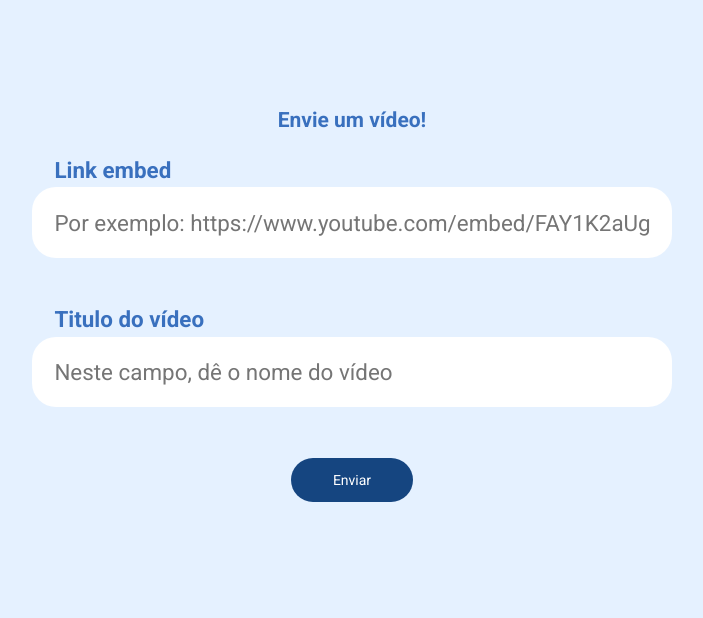
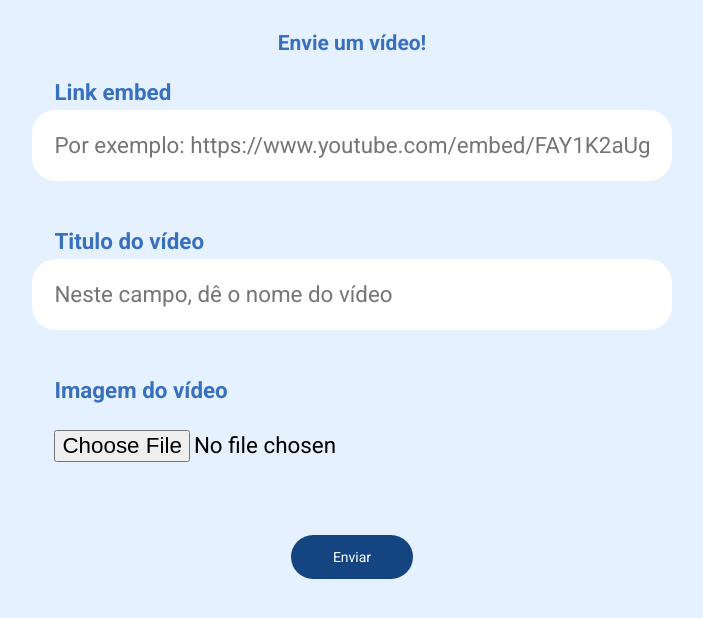
Before and after one commit to dunirvana/php-alura-play, a PHP site: page /views/video-form.php in a window 1280 px wide. Shown: the part 80-698 px from the top of the page, without its empty margins (288-991 px from the left). Run offline with PHP 8.4, Linux system fonts and the light colour scheme; the template is opened without the code that fills it, so the values that code supplies are empty.

Commit message:
Ajuste para o upload de arquivos

```diff
--- a/views/video-form.php
+++ b/views/video-form.php
@@ -4,6 +4,7 @@ require_once __DIR__ . '/inicio-html.php';
 ?>
 <main class="container">
     <form class="container__formulario"
+          enctype="multipart/form-data"
           method="post">
         <h2 class="formulario__titulo">Envie um vídeo!</h2>
         <div class="formulario__campo">
@@ -26,6 +27,16 @@ require_once __DIR__ . '/inicio-html.php';
                    id='titulo' />
         </div>
 
+        <div class="formulario__campo">
+            <label class="campo__etiqueta" for="image">Imagem do vídeo</label>
+            <input name="image"
+                    accept="image/*"
+                   type="file"
+                   class="campo__escrita"
+                   required
+                   id='image' />
+        </div>
+
         <input class="formulario__botao" type="submit" value="Enviar" />
     </form>
 </main>
```
Also changed, not shown: banco.sqlite.
